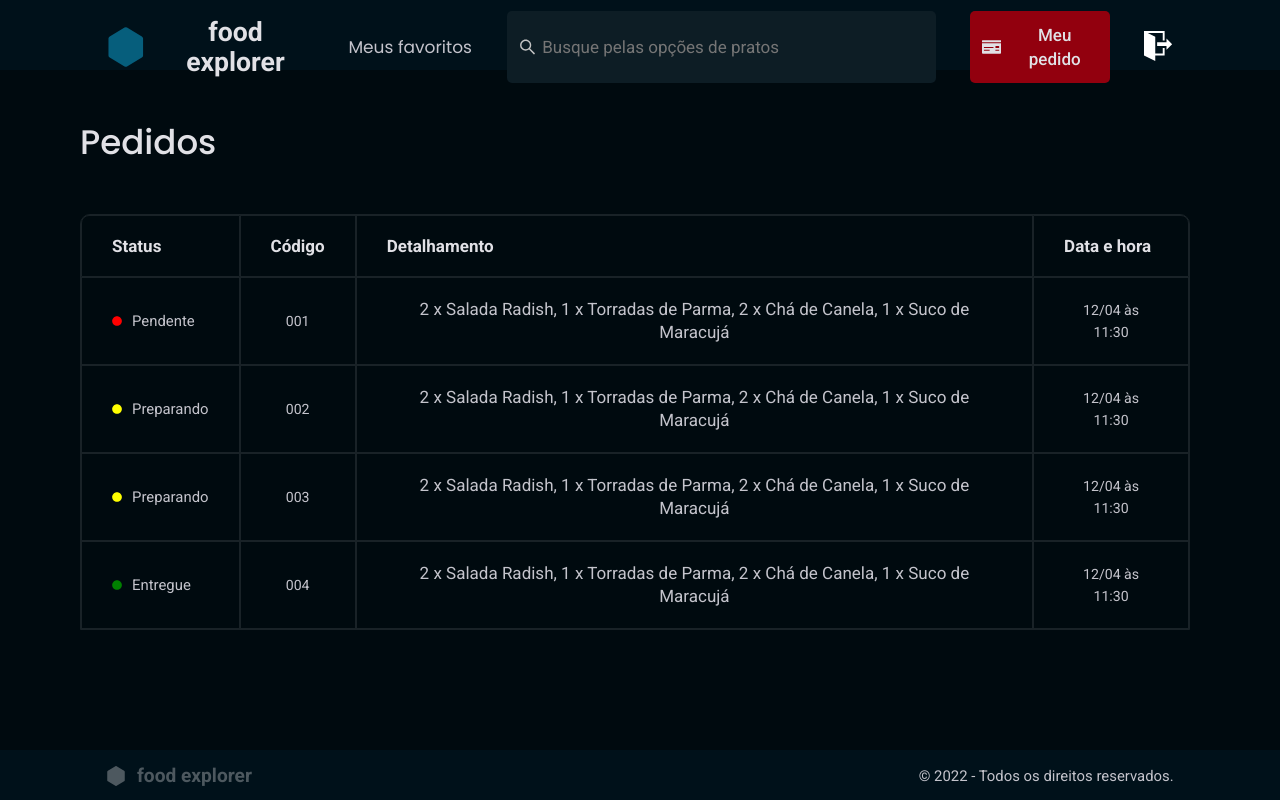
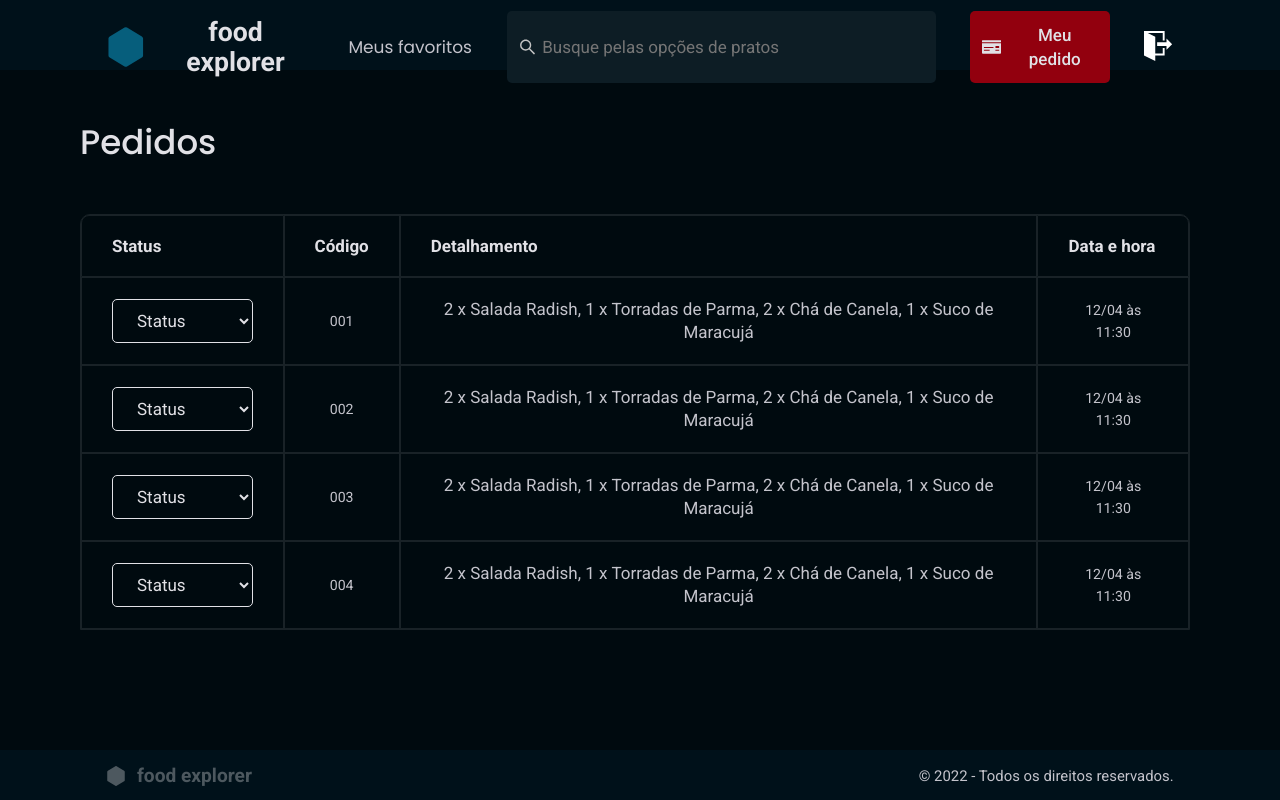
Before and after one commit to EduardoNGomes/Front_end_Explorer_Food, a React (Vite) app: page / in a window 1280 px wide. Built offline with nearby package versions, Linux system fonts and the light colour scheme.

Commit message:
Create page OrdersAdmin

```diff
--- a/src/main.jsx
+++ b/src/main.jsx
@@ -10,13 +10,13 @@ import { Home } from './pages/Home'
 import { Food } from './pages/Food'
 import { Orders } from './pages/Orders'
 import { Payment } from './pages/Payment'
-
+import { OrdersAdmin } from './pages/OrdersAdmin'
 
 ReactDOM.createRoot(document.getElementById('root')).render(
   <React.StrictMode>
     <ThemeProvider theme={theme}>
       <GlobalStyle/>
-      <Orders/>
+      <OrdersAdmin/>
     </ThemeProvider>
   </React.StrictMode>
 )
--- /dev/null
+++ b/src/pages/OrdersAdmin/index.jsx
@@ -0,0 +1,189 @@
+import { Container, Content } from "./style";
+
+import { Header } from '../../components/Header'
+import { Footer } from '../../components/Footer'
+import { OrderStatus } from "../../components/OrderStatus";
+import { FaCircle } from 'react-icons/fa'
+
+
+export const OrdersAdmin = () => {
+  //teste front-end
+  const items = [
+    {
+      status: 'pending',
+      id: '001',
+      details: [
+        {
+          id: '1',
+          name:'Salada Radish',
+          quantity: '2'
+        },
+        {
+          id: '2',
+          name:'Torradas de Parma',
+          quantity: '1'
+        },
+        {
+          id: '3',
+          name:'Chá de Canela',
+          quantity: '2'
+        },
+        {
+          id: '4',
+          name:'Suco de Maracujá',
+          quantity: '1'
+        }
+      ],
+      date: '12/04',
+      hour: '11:30'
+    },
+    {
+      status: 'readying',
+      id: '002',
+      details: [
+        {
+          id: '1',
+          name:'Salada Radish',
+          quantity: '2'
+        },
+        {
+          id: '2',
+          name:'Torradas de Parma',
+          quantity: '1'
+        },
+        {
+          id: '3',
+          name:'Chá de Canela',
+          quantity: '2'
+        },
+        {
+          id: '4',
+          name:'Suco de Maracujá',
+          quantity: '1'
+        }
+      ],
+      date: '12/04',
+      hour: '11:30'
+    },
+    {
+      status: 'readying',
+      id: '003',
+      details: [
+        {
+          id: '1',
+          name:'Salada Radish',
+          quantity: '2'
+        },
+        {
+          id: '2',
+          name:'Torradas de Parma',
+          quantity: '1'
+        },
+        {
+          id: '3',
+          name:'Chá de Canela',
+          quantity: '2'
+        },
+        {
+          id: '4',
+          name:'Suco de Maracujá',
+          quantity: '1'
+        }
+      ],
+      date: '12/04',
+      hour: '11:30'
+    },
+    {
+      status: 'delivered',
+      id: '004',
+      details: [
+        {
+          id: '1',
+          name:'Salada Radish',
+          quantity: '2'
+        },
+        {
+          id: '2',
+          name:'Torradas de Parma',
+          quantity: '1'
+        },
+        {
+          id: '3',
+          name:'Chá de Canela',
+          quantity: '2'
+        },
+        {
+          id: '4',
+          name:'Suco de Maracujá',
+          quantity: '1'
+        }
+      ],
+      date: '12/04',
+      hour: '11:30'
+    },
+
+  ]
+
+
+  return(
+    <Container>
+      <Header/>
+
+      <Content>
+        <h2>Pedidos</h2>
+
+        <div className="scroll">
+
+          <table>
+            <thead>
+                <tr>
+                  <th>Status</th>
+                  <th>Código</th>
+                  <th>Detalhamento</th>
+                  <th>Data e hora</th>
+                </tr>
+            </thead>
+            <tbody>
+
+                {
+                  items.map(item => (
+                    <tr key={item.id}>
+                      <td>
+                        <select name="status" id="status" required>
+                          <option value="default">Status</option>
+                          <option value="readying">Preparando</option>
+                          <option value="pending">Pendente</option>
+                          <option value="delivered">Entregue</option>
+                        </select>
+                      </td>
+                      <td>
+                        <p>{item.id}</p>
+                      </td>
+                      <td>
+                        <p>
+                          {item.details.map((detail,index) => (
+                            <span key={detail.id}>{detail.quantity} x {item.details.length - 1 === index ? detail.name  : detail.name + ', ' } </span>
+                          ))}
+                        </p>
+                      </td>
+                      <td>
+                        <p>{item.date} às {item.hour}</p>
+                      </td>
+                    </tr>
+
+                  ))
+                }
+
+
+            </tbody>
+          </table>
+        </div>
+
+
+      </Content>
+
+
+      <Footer/>
+    </Container>
+  )
+}
--- /dev/null
+++ b/src/pages/OrdersAdmin/style.js
@@ -0,0 +1,107 @@
+import styled from 'styled-components'
+
+export const Container = styled.div`
+  width: 100%;
+  height: 100vh;
+  display: grid;
+  grid-template-rows: 70px auto 50px;
+  grid-template-areas:
+    'header'
+    'content'
+    'footer';
+
+  overflow-y: auto;
+`
+
+export const Content = styled.div`
+  grid-area: content;
+
+  margin: 50px auto;
+  width: 100%;
+  max-width: 1120px;
+
+  h2 {
+    color: ${({ theme }) => theme.COLORS.COLOR_TEXT_WHITE};
+    font-weight: 500;
+    font-size: 3.2rem;
+    line-height: 44px;
+    margin-bottom: 50px;
+    font-family: ${({ theme }) => theme.COLORS.FONT_TEXT};
+  }
+
+  .scroll {
+    overflow-y: auto;
+    height: 60vh;
+    padding-right: 10px;
+  }
+
+  table,
+  tr,
+  td,
+  th {
+    border: 1px solid #192227;
+  }
+
+  table {
+    border-spacing: 0;
+    border-collapse: separate;
+    border: 1px solid #192227;
+    border-top-left-radius: 10px;
+    border-top-right-radius: 10px;
+    width: 100%;
+  }
+
+  th {
+    color: ${({ theme }) => theme.COLORS.COLOR_TEXT_WHITE};
+    padding: 20px 30px;
+    text-align: left;
+    font-size: 1.6rem;
+    font-weight: 700;
+  }
+
+  th:first-child {
+    border-top-left-radius: 8px;
+  }
+
+  th:last-child {
+    border-top-right-radius: 8px;
+  }
+
+  td {
+    text-align: center;
+    color: ${({ theme }) => theme.COLORS.COLOR_TEXT_GRAY};
+
+    font-size: 2rem;
+    line-height: 22px;
+    font-weight: 400;
+    line-height: 22px;
+    padding: 20px 30px;
+  }
+
+  select {
+    background: none;
+    border: 1px solid ${({ theme }) => theme.COLORS.COLOR_TEXT_WHITE};
+    border-radius: 5px;
+    color: ${({ theme }) => theme.COLORS.COLOR_TEXT_WHITE};
+    padding: 10px 20px;
+    width: 100%;
+    font-size: 1.6rem;
+  }
+
+  option {
+    font-size: 1.6rem;
+    background-color: #192227;
+
+    &:hover {
+      background: white;
+      color: black;
+    }
+  }
+
+  span {
+    font-size: 1.6rem;
+    line-height: 22px;
+    font-weight: 400;
+    line-height: 22px;
+  }
+`
```
